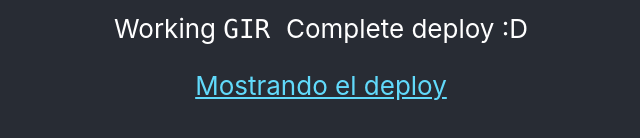
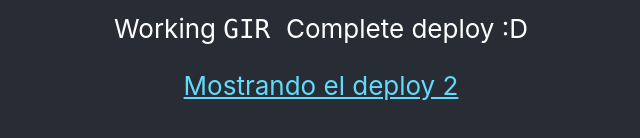
Before and after one commit to israel-gir/gh_page, a React (Create React App) app: page / in a window 1280 px wide. Shown: the part 516-654 px from the top of the page, without its empty margins (319-959 px from the left). Built offline with nearby package versions, Linux system fonts and the light colour scheme.

Commit message:
Mostrando deploy

```diff
--- a/src/App.js
+++ b/src/App.js
@@ -16,7 +16,7 @@ function App() {
           target="_blank"
           rel="noopener noreferrer"
         >
-          Mostrando el deploy
+          Mostrando el deploy 2
         </a>
       </header>
     </div>
```
